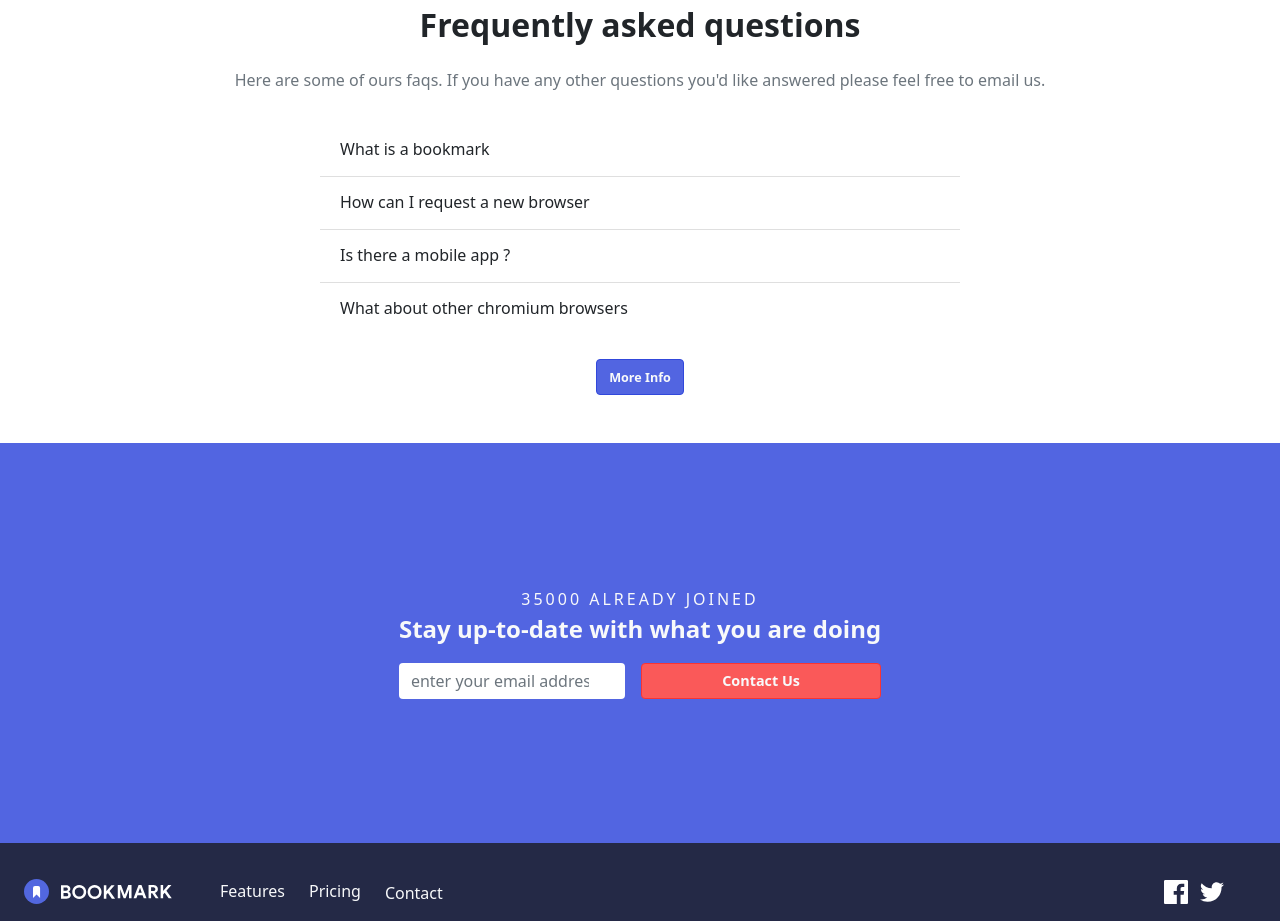
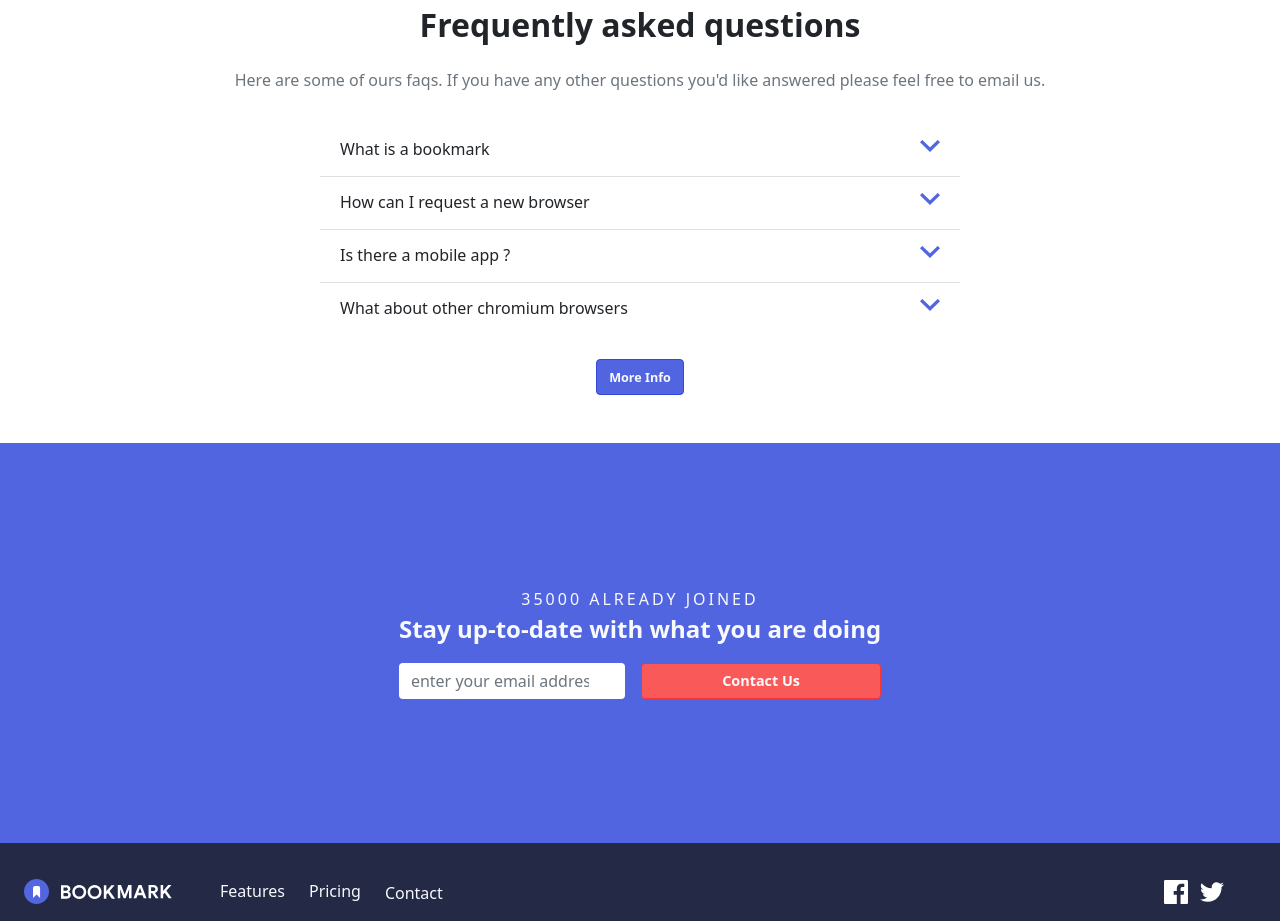
Before and after one commit to danielAlfranca/SPRINT2, a website: page index.html in a window 1280 px wide. Shown: the part 1918-2839 px from the top of the page. Drawn offline with nearby package versions, Linux system fonts and the light colour scheme.

Commit message:
SPRINT 2 - corrections - 2

```diff
--- a/scss/custom.scss
+++ b/scss/custom.scss
@@ -7,15 +7,15 @@ $dark:#242946;
 $btn-font-weight: bold;
 $btn-font-size: 0.9rem;
 // ACCORDIONS
-$accordion-button-icon: url("images/icon-arrow.svg");
-$accordion-button-active-icon: url("images/icon-arrow-active.svg");
+$accordion-button-icon: url("/images/icon-arrow.svg");
+$accordion-button-active-icon: url("/images/icon-arrow-active.svg");
 $accordion-icon-active-color: $secondary;
 $accordion-button-active-bg: transparent;
 $accordion-button-active-color: $dark;
 $accordion-button-focus-border-color: transparent;
 $accordion-button-focus-box-shadow: none;
 // TOOGLER
-$navbar-light-toggler-icon-bg: url("images/icon-hamburger.svg");
+$navbar-light-toggler-icon-bg: url("/images/icon-hamburger.svg");
 $navbar-light-toggler-border-color: rgba($dark,
 0);
 // NAV
```
Also changed, not shown: styles/custom.css, styles/custom.min.css, 2 other files.
